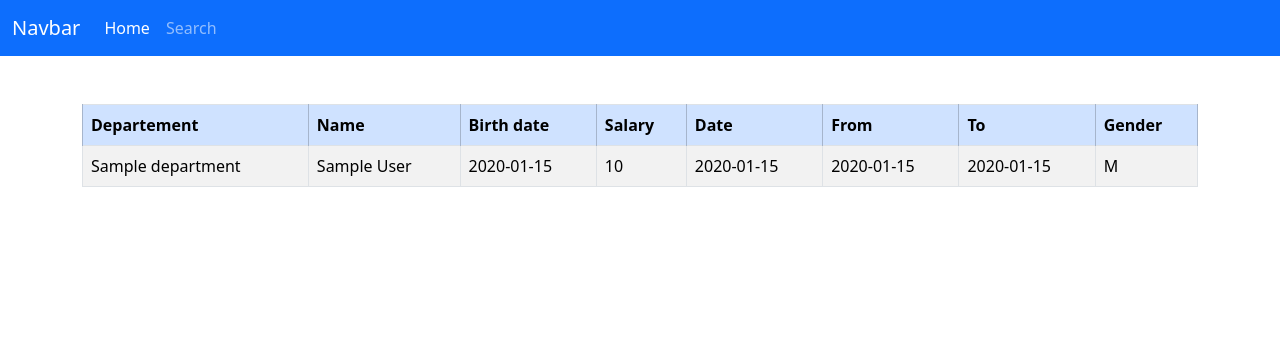
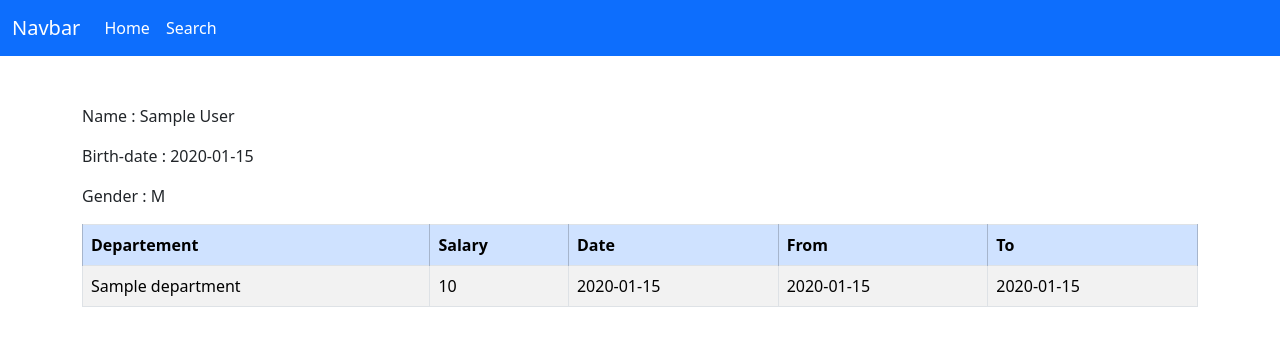
Before and after one commit to TiaryXD/Binome_be, a PHP site: page /pages/fiche.php?employe=1 in a window 1280 px wide. Shown: the top 346 px of the page. Run offline with PHP 8.4, Linux system fonts and the light colour scheme; tables that the repository leaves empty hold one stand-in row (values such as "Sample post").

Commit message:
coucou be

```diff
--- a/assets/css/style.css
+++ b/assets/css/style.css
@@ -6,3 +6,13 @@ a{
     margin-top: 50px;
 
 }
+.name{
+    text-align: center;
+    align-items: center;
+    margin-bottom: 10px;
+}
+.birth{
+    text-align: center;
+    align-items: center;
+    margin-bottom: 30px;
+}
--- a/pages/fiche.php
+++ b/pages/fiche.php
@@ -25,7 +25,7 @@ $fiche = get_one_empl($employe);
           <a class="nav-link active" aria-current="page" href="index.php">Home</a>
         </li>
         <li class="nav-item">
-          <a class="nav-link" href="recherche.php">Search</a>
+          <a class="nav-link active" href="recherche.php">Search</a>
         </li>
       </ul>
     </div>
@@ -38,26 +38,31 @@ $fiche = get_one_empl($employe);
     <thead>
     <tr>
         <th scope="col" class="table-primary" >Departement</th>
-        <th scope="col" class="table-primary" >Name</th>
-        <th scope="col" class="table-primary" >Birth date</th>
         <th scope="col" class="table-primary" >Salary</th>
         <th scope="col" class="table-primary" >Date</th>
         <th scope="col" class="table-primary" >From</th>
         <th scope="col" class="table-primary" >To</th>
-        <th scope="col" class="table-primary" >Gender</th>
-
     </tr>
     </thead>
+    <p>
+    <span class="h6"> Name : </span>
+    <span><?php echo $fiche[0]['first_name']." ".$fiche[0]['last_name'] ?></span>
+    </p>
+    <p>
+    <span class="h6">Birth-date : </span>
+    <span><?php echo $fiche[0]['birth_date'] ?></span>
+    </p>
+    <p>
+    <span class="h6">Gender : </span>
+    <span><?php echo $fiche[0]['gender'] ?></span>
+    </p>
     <?php for ($i=0; $i < count($fiche) ; $i++) {?>
         <tr>
         <td><?php echo $fiche[$i]['dept_name'] ?></td>
-        <td><?php echo $fiche[$i]['first_name']." ".$fiche[$i]['last_name'] ?></a></td>
-        <td><?php echo $fiche[$i]['birth_date'] ?></td>
         <td><?php echo $fiche[$i]['salary'] ?></td>
         <td><?php echo $fiche[$i]['hire_date'] ?></td>
         <td><?php echo $fiche[$i]['from_date'] ?></td>
         <td><?php echo $fiche[$i]['to_date'] ?></td>
-        <td><?php echo $fiche[$i]['gender'] ?></td>
         </tr>
     </tr>
     <?php } ?>
--- a/pages/index.php
+++ b/pages/index.php
@@ -27,7 +27,7 @@ $dep = get_Depart();
           <a class="nav-link active" aria-current="page" href="index.php">Home</a>
         </li>
         <li class="nav-item">
-          <a class="nav-link" href="recherche.php">Search</a>
+          <a class="nav-link active" href="recherche.php">Search</a>
         </li>
       </ul>
     </div>
@@ -57,7 +57,6 @@ $dep = get_Depart();
     <?php } ?>
     </table>
     <br><br>
-    <h5><a href="recherche.php">Formulaire de recherche</a></h5>
 </main>
 
 </body>
--- a/pages/liste.php
+++ b/pages/liste.php
@@ -25,7 +25,7 @@ $liste = get_liste_empl($no);
           <a class="nav-link active" aria-current="page" href="index.php">Home</a>
         </li>
         <li class="nav-item">
-          <a class="nav-link" href="recherche.php">Search</a>
+          <a class="nav-link active" href="recherche.php">Search</a>
         </li>
       </ul>
     </div>
--- a/pages/recherche.php
+++ b/pages/recherche.php
@@ -20,7 +20,7 @@
           <a class="nav-link active" aria-current="page" href="index.php">Home</a>
         </li>
         <li class="nav-item">
-          <a class="nav-link" href="recherche.php">Search</a>
+          <a class="nav-link active" href="recherche.php">Search</a>
         </li>
       </ul>
     </div>
```
Also changed, not shown: pages/result_search.php (+5 -3 lines).
